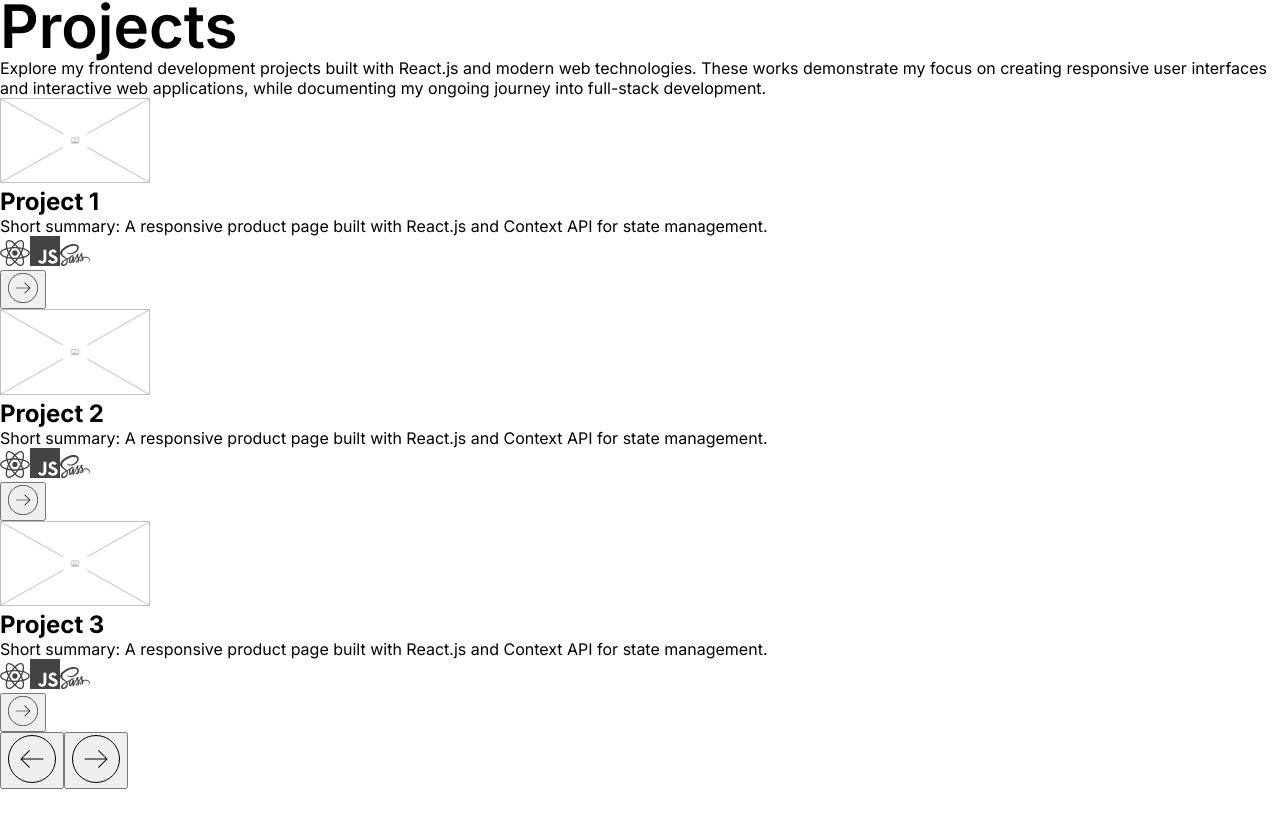
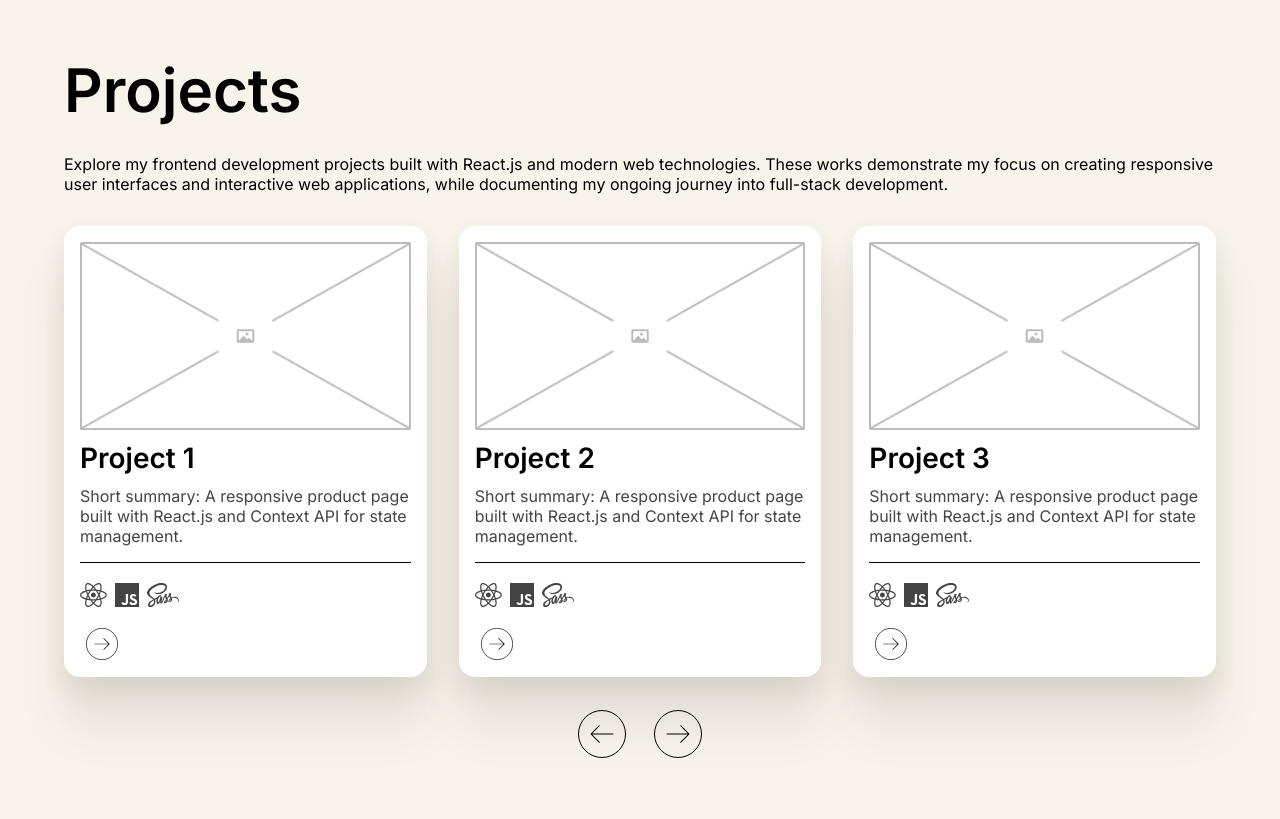
Before and after one commit to eburza/portfolio-emilia-burza, a React (Vite) app: page / in a window 1280 px wide. Shown: the part 2461-3280 px from the top of the page. Built offline with nearby package versions, Linux system fonts and the light colour scheme.

Commit message:
Add styling to project section

```diff
--- a/package.json
+++ b/package.json
@@ -12,7 +12,8 @@
   "dependencies": {
     "react": "^18.3.1",
     "react-dom": "^18.3.1",
-    "sass": "^1.80.6"
+    "sass": "^1.80.6",
+    "swiper": "^11.1.14"
   },
   "devDependencies": {
     "@eslint/js": "^9.13.0",
--- a/src/components/ProjectListElement.jsx
+++ b/src/components/ProjectListElement.jsx
@@ -5,8 +5,8 @@ export default function ProjectListElement({name, image, imageAlt, summary, tags
     return(
         <div className='project-preview'>
             <img src={image} alt={imageAlt} className='project-preview-img'/>
-            <h2>{name}</h2>
-            <p>{summary}</p>
+            <h2 className='project-preview-title'>{name}</h2>
+            <p className='project-preview-summary'>{summary}</p>
             <ProjectListTechElements
                 projectTgas={tags}
             />
--- a/src/components/Projects.jsx
+++ b/src/components/Projects.jsx
@@ -3,6 +3,7 @@ import { projectList } from '../data/projectsList'
 import ArrowButton from '../assets/arrow-button.svg'
 
 export default function Projects() {
+
     return(
         <div className='projects-content' id='projects'>
             <h1 className='head-title'>Projects</h1>
@@ -12,6 +13,7 @@ export default function Projects() {
                 on creating responsive user interfaces and interactive web applications,
                 while documenting my ongoing journey into full-stack development.
             </p>
+            <section className='projects-list'>
                 { projectList.map( (project) =>
                     <ProjectListElement
                         key={project.id}
@@ -22,8 +24,11 @@ export default function Projects() {
                         tags={project.tags}
                     />
                 )}
+            </section>
+            <div className='projects-buttons'>
                 <button className='previous-project project-list-button'><img src={ArrowButton}/></button>
                 <button className='next-project project-list-button'><img src={ArrowButton}/></button>
             </div>
+        </div>
     )
 }
--- /dev/null
+++ b/src/css/projects.scss
@@ -0,0 +1,69 @@
+@import 'functions.scss';
+
+.projects-content {
+    background-color: $old-lace;
+    padding: 4rem;
+}
+
+.projects-content button {
+    background-color: transparent;
+    border: none;
+}
+
+.projects-intro-text {
+    margin-top: 2rem;
+}
+
+.projects-list {
+    margin-top: 2rem;
+    display: flex;
+    gap: 2rem;
+}
+
+.project-preview {
+    @include display-flex(column, initial, initial, 0.5rem);
+    background-color: $white;
+    border-radius: 1rem;
+    padding: 1rem;
+    box-shadow: 0px 12px 24px 0px rgba(75, 68, 57, 0.10), 0px 48px 48px 0px rgba(75, 68, 57, 0.10);
+}
+
+.project-preview-img {
+    width: 100%;
+}
+
+.project-preview-title {
+    @include heading-s
+}
+
+.project-preview-summary {
+    @include text-paragraph;
+    font-size: 1rem;
+    padding-bottom: 1rem;
+    border-bottom: 1px solid $black;
+}
+
+.project-tags-img {
+    @include display-flex(initial, flex-start, center, 0.5rem);
+    margin: 0.75rem 0;
+}
+
+.project-preview-tag-img {
+    height: 1.5rem;
+}
+
+.projects-buttons {
+    display: flex;
+    justify-self: center;
+    gap: 1rem;
+    margin-top: 2rem;
+}
+
+.previous-project {
+    transform: scaleX(-1)
+}
+
+.project-preview-button img{
+    display: block;
+    width: 2rem;
+}
--- a/src/css/styles.css
+++ b/src/css/styles.css
@@ -206,6 +206,89 @@
   border: solid 4px #FEDED2;
 }
 
+/* FONTS */
+/* COLORS */
+/* DISPLAY */
+.projects-content {
+  background-color: #F8F3EB;
+  padding: 4rem;
+}
+
+.projects-content button {
+  background-color: transparent;
+  border: none;
+}
+
+.projects-intro-text {
+  margin-top: 2rem;
+}
+
+.projects-list {
+  margin-top: 2rem;
+  display: flex;
+  gap: 2rem;
+}
+
+.project-preview {
+  display: flex;
+  flex-direction: column;
+  justify-content: initial;
+  align-items: initial;
+  gap: 0.5rem;
+  background-color: #fff;
+  border-radius: 1rem;
+  padding: 1rem;
+  box-shadow: 0px 12px 24px 0px rgba(75, 68, 57, 0.1), 0px 48px 48px 0px rgba(75, 68, 57, 0.1);
+}
+
+.project-preview-img {
+  width: 100%;
+}
+
+.project-preview-title {
+  font-size: 1.75rem;
+  font-weight: 600;
+  line-height: 2.5rem;
+}
+
+.project-preview-summary {
+  color: #444;
+  font-size: 2.125rem;
+  font-weight: 400;
+  font-size: 1rem;
+  padding-bottom: 1rem;
+  border-bottom: 1px solid #000;
+}
+
+.project-tags-img {
+  display: flex;
+  flex-direction: initial;
+  justify-content: flex-start;
+  align-items: center;
+  gap: 0.5rem;
+  margin: 0.75rem 0;
+}
+
+.project-preview-tag-img {
+  height: 1.5rem;
+}
+
+.projects-buttons {
+  display: flex;
+  justify-self: center;
+  gap: 1rem;
+  margin-top: 2rem;
+}
+
+.previous-project {
+  transform: scaleX(-1);
+}
+
+.project-preview-button img {
+  display: block;
+  width: 2rem;
+}
+
 * {
   box-sizing: border-box;
   color: #000;
--- a/src/css/styles.scss
+++ b/src/css/styles.scss
@@ -3,6 +3,7 @@
 @import 'hero.scss';
 @import 'about.scss';
 @import 'skills-and-tools';
+@import 'projects';
 
 // base
 * {
--- a/src/index.css
+++ b/src/index.css
@@ -3,19 +3,3 @@
 .footer-heart-img {
   width: 50px;
 }
-
-.previous-project {
-  transform: scaleX(-1)
-}
-
-.project-preview-img {
-  width: 150px;
-}
-
-.project-preview-button img{
-  width: 30px;
-}
-
-.project-preview-tag-img {
-  width: 30px;
-}
```
Also changed, not shown: 2 other files (tests, documents, lock files or other folders). Lines whose indentation alone changed are shown as unchanged.
